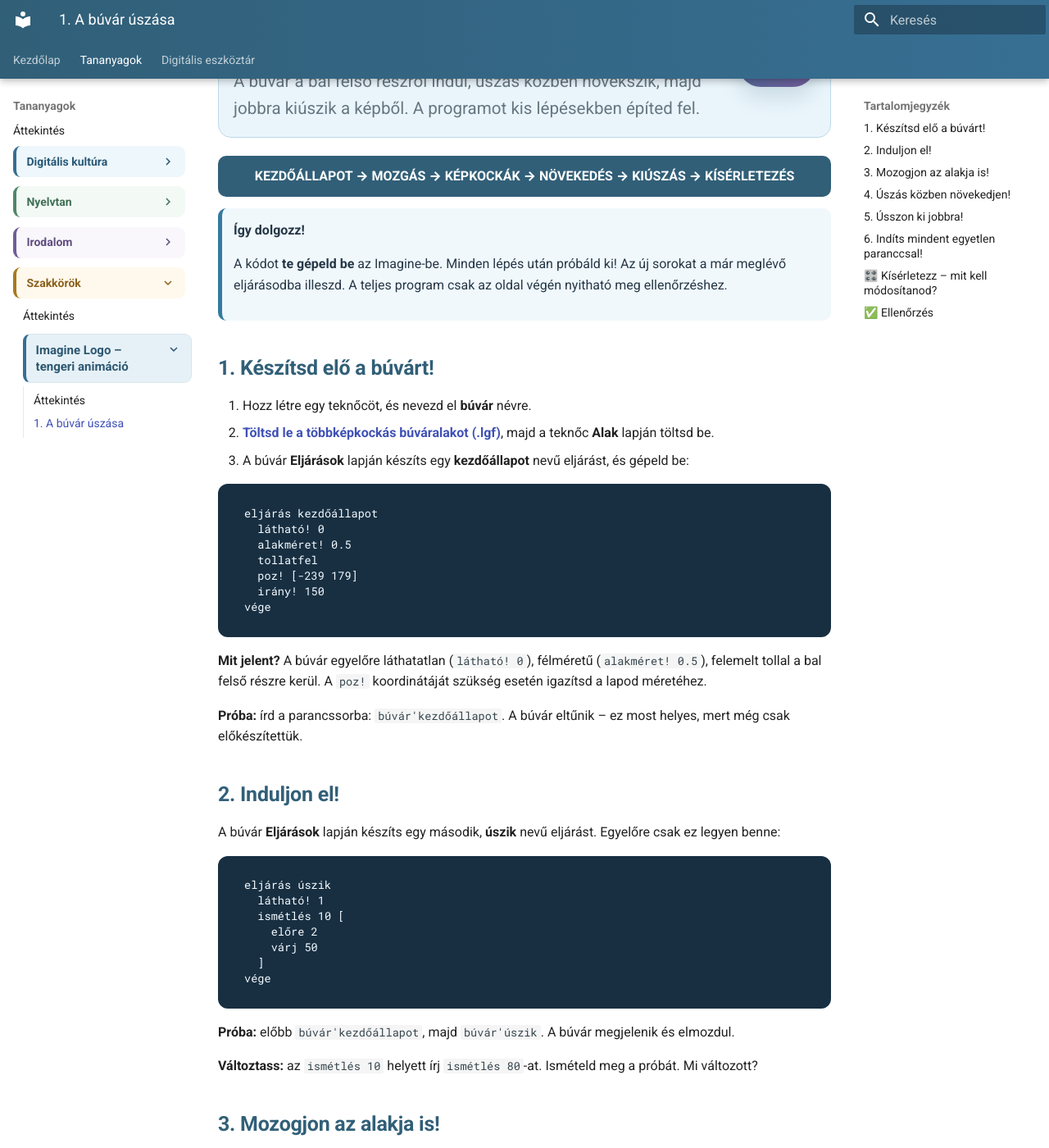
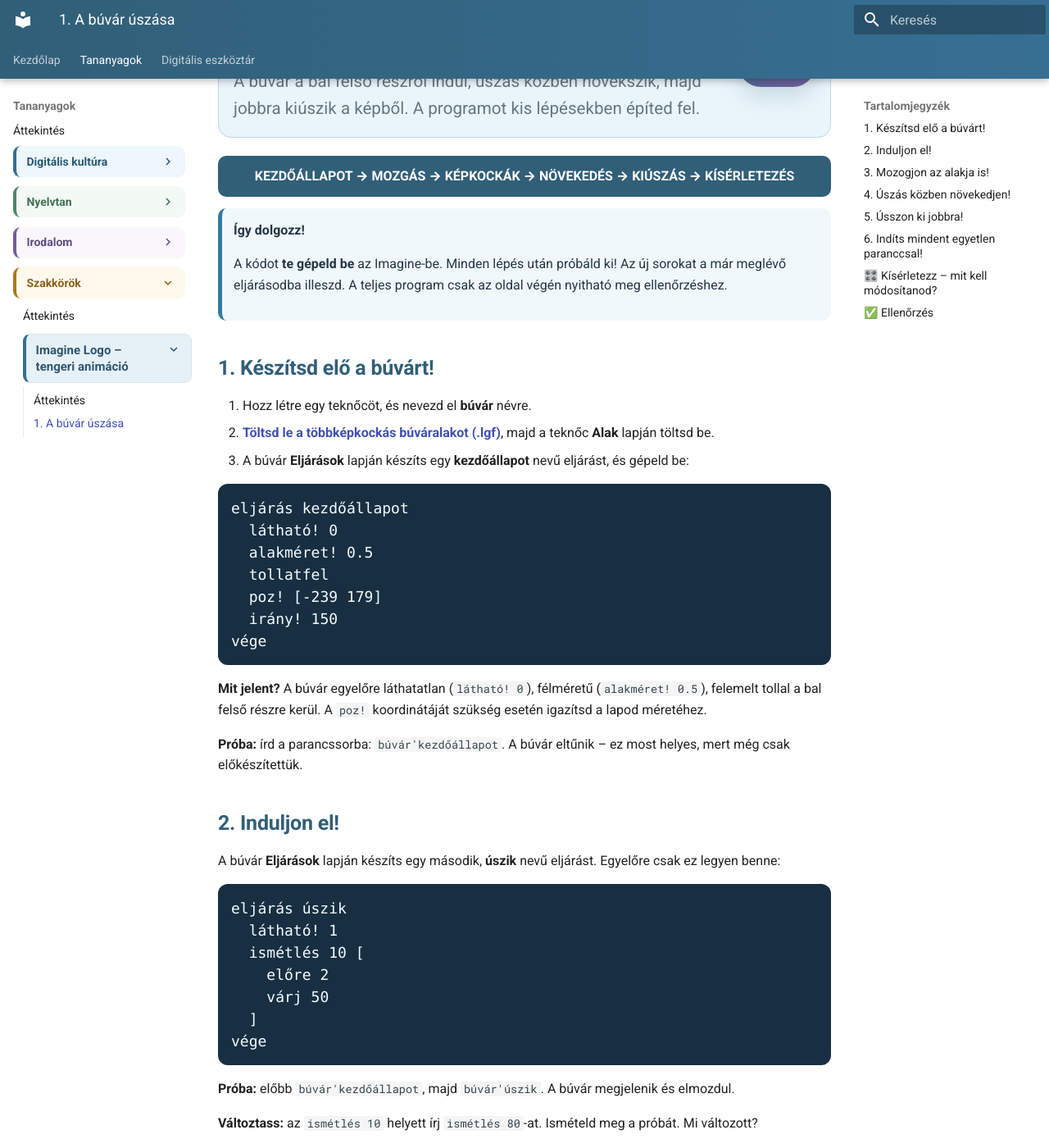
Before and after one commit to bsuszter/digitalis-eszkoztar, an MkDocs documentation site: the page built from docs/tananyagok/szakkorok/imagine-logo/buvar-uszasa.md, in a window 1280 px wide and 1400 px high, scrolled down 375 px. Shown: the whole window at 82% size. Built offline with MkDocs 1.6.1 and Material for MkDocs 9.7.7, drawn with Linux system fonts in a browser that asks for light colours.

Commit message:
Render Imagine code as non-copyable text panels without code toolbar

```diff
--- a/docs/stylesheets/extra.css
+++ b/docs/stylesheets/extra.css
@@ -694,3 +694,12 @@
 .md-typeset pre.imagine-code .md-clipboard,
 .md-typeset pre.imagine-code .md-code__nav,
 .md-typeset pre.imagine-code .md-code__button { display: none !important; }
+
+.md-typeset div.imagine-code {
+  font-family: Consolas, "Courier New", monospace;
+  font-size: .9rem;
+  line-height: 1.5;
+  overflow-x: auto;
+  -webkit-user-select: none;
+  user-select: none;
+}
--- a/docs/tananyagok/szakkorok/imagine-logo/buvar-uszasa.md
+++ b/docs/tananyagok/szakkorok/imagine-logo/buvar-uszasa.md
@@ -12,13 +12,13 @@
 2. <a href="https://bsuszter.github.io/digitalis-eszkoztar/downloads/imagine-logo/buvar-alakja.lgf" download="buvar-alakja.lgf"><strong>Töltsd le a többképkockás búváralakot (.lgf)</strong></a>, majd a teknőc **Alak** lapján töltsd be.
 3. A búvár **Eljárások** lapján készíts egy **kezdőállapot** nevű eljárást, és gépeld be:
 
-<pre class="imagine-code" style="white-space:pre-wrap;background:#182f42;color:#f4fbff;padding:16px;border-radius:12px;user-select:none;-webkit-user-select:none"><code>eljárás kezdőállapot
+<div class="imagine-code" style="font-family:Consolas,monospace;line-height:1.5;white-space:pre-wrap;background:#182f42;color:#f4fbff;padding:16px;border-radius:12px;user-select:none;-webkit-user-select:none"><span>eljárás kezdőállapot
   látható! 0
   alakméret! 0.5
   tollatfel
   poz! [-239 179]
   irány! 150
-vége</code></pre>
+vége</span></div>
 
 **Mit jelent?** A búvár egyelőre láthatatlan (`látható! 0`), félméretű (`alakméret! 0.5`), felemelt tollal a bal felső részre kerül. A `poz!` koordinátáját szükség esetén igazítsd a lapod méretéhez.
 
@@ -28,13 +28,13 @@ vége</code></pre>
 
 A búvár **Eljárások** lapján készíts egy második, **úszik** nevű eljárást. Egyelőre csak ez legyen benne:
 
-<pre class="imagine-code" style="white-space:pre-wrap;background:#182f42;color:#f4fbff;padding:16px;border-radius:12px;user-select:none;-webkit-user-select:none"><code>eljárás úszik
+<div class="imagine-code" style="font-family:Consolas,monospace;line-height:1.5;white-space:pre-wrap;background:#182f42;color:#f4fbff;padding:16px;border-radius:12px;user-select:none;-webkit-user-select:none"><span>eljárás úszik
   látható! 1
   ismétlés 10 [
     előre 2
     várj 50
   ]
-vége</code></pre>
+vége</span></div>
 
 **Próba:** előbb `búvár'kezdőállapot`, majd `búvár'úszik`. A búvár megjelenik és elmozdul.
 
@@ -44,7 +44,7 @@ vége</code></pre>
 
 Az `úszik` eljárás ismétlésén **belül**, a `várj 50` sor alá írj egy új sort:
 
-<pre class="imagine-code" style="white-space:pre-wrap;background:#182f42;color:#f4fbff;padding:16px;border-radius:12px;user-select:none;-webkit-user-select:none"><code>képkocka! képkocka+1</code></pre>
+<div class="imagine-code" style="font-family:Consolas,monospace;line-height:1.5;white-space:pre-wrap;background:#182f42;color:#f4fbff;padding:16px;border-radius:12px;user-select:none;-webkit-user-select:none"><span>képkocka! képkocka+1</span></div>
 
 **Próba:** indítsd újra a két eljárást. Most a búvár végtagjait is figyeld!
 
@@ -54,7 +54,7 @@ Az `úszik` eljárás ismétlésén **belül**, a `várj 50` sor alá írj egy
 
 Ugyanebbe az ismétlésbe, a `képkocka!` sor **alá** írd:
 
-<pre class="imagine-code" style="white-space:pre-wrap;background:#182f42;color:#f4fbff;padding:16px;border-radius:12px;user-select:none;-webkit-user-select:none"><code>alakméret! alakméret+0.01</code></pre>
+<div class="imagine-code" style="font-family:Consolas,monospace;line-height:1.5;white-space:pre-wrap;background:#182f42;color:#f4fbff;padding:16px;border-radius:12px;user-select:none;-webkit-user-select:none"><span>alakméret! alakméret+0.01</span></div>
 
 **Próba:** indítsd újra! A búvár 0,5-szeres méretből indul, majd 80 alkalommal 0,01-del nő: így a végére **1,3-szoros** méretű lesz.
 
@@ -64,13 +64,13 @@ Ugyanebbe az ismétlésbe, a `képkocka!` sor **alá** írd:
 
 Az első ismétlést lezáró `]` jel **után**, de a `vége` **elé** írd:
 
-<pre class="imagine-code" style="white-space:pre-wrap;background:#182f42;color:#f4fbff;padding:16px;border-radius:12px;user-select:none;-webkit-user-select:none"><code>irány! 90
+<div class="imagine-code" style="font-family:Consolas,monospace;line-height:1.5;white-space:pre-wrap;background:#182f42;color:#f4fbff;padding:16px;border-radius:12px;user-select:none;-webkit-user-select:none"><span>irány! 90
 ismétlés 100 [
   előre 3
   várj 50
   képkocka! képkocka+1
 ]
-látható! 0</code></pre>
+látható! 0</span></div>
 
 **Próba:** az első szakaszban növekszik a búvár, a másodikban jobbra halad tovább, majd eltűnik. Figyeld meg: a második ismétlésben már **nem növeljük a méretét**.
 
@@ -78,10 +78,10 @@ látható! 0</code></pre>
 
 A **főablak → Eljárások** részben készíts egy **tenger** nevű eljárást:
 
-<pre class="imagine-code" style="white-space:pre-wrap;background:#182f42;color:#f4fbff;padding:16px;border-radius:12px;user-select:none;-webkit-user-select:none"><code>eljárás tenger
+<div class="imagine-code" style="font-family:Consolas,monospace;line-height:1.5;white-space:pre-wrap;background:#182f42;color:#f4fbff;padding:16px;border-radius:12px;user-select:none;-webkit-user-select:none"><span>eljárás tenger
   búvár'kezdőállapot
   búvár'úszik
-vége</code></pre>
+vége</span></div>
 
 A parancssorban most már elegendő ezt beírni: `tenger`. Próbáld ki kétszer egymás után! Mindig ugyanonnan indul?
 
@@ -110,7 +110,7 @@ Minden feladatban **csak a megadott számot módosítsd**, majd indítsd újra a
 - [ ] A `tenger` parancs újraindítja az animációt.
 
 <details><summary><strong>🔎 A teljes úszik eljárás ellenőrzéshez</strong> – csak akkor nyisd le, ha már megpróbáltad!</summary>
-<pre class="imagine-code" style="white-space:pre-wrap;background:#182f42;color:#f4fbff;padding:16px;border-radius:12px;user-select:none;-webkit-user-select:none"><code>eljárás úszik
+<div class="imagine-code" style="font-family:Consolas,monospace;line-height:1.5;white-space:pre-wrap;background:#182f42;color:#f4fbff;padding:16px;border-radius:12px;user-select:none;-webkit-user-select:none"><span>eljárás úszik
   látható! 1
   ismétlés 80 [
     előre 2
@@ -125,7 +125,7 @@ Minden feladatban **csak a megadott számot módosítsd**, majd indítsd újra a
     képkocka! képkocka+1
   ]
   látható! 0
-vége</code></pre>
+vége</span></div>
 </details>
 
 > Későbbi bővítés: buborékok megjelenése és eltűnése a búvár mögött.
```
Also changed, not shown: 1 other file.
